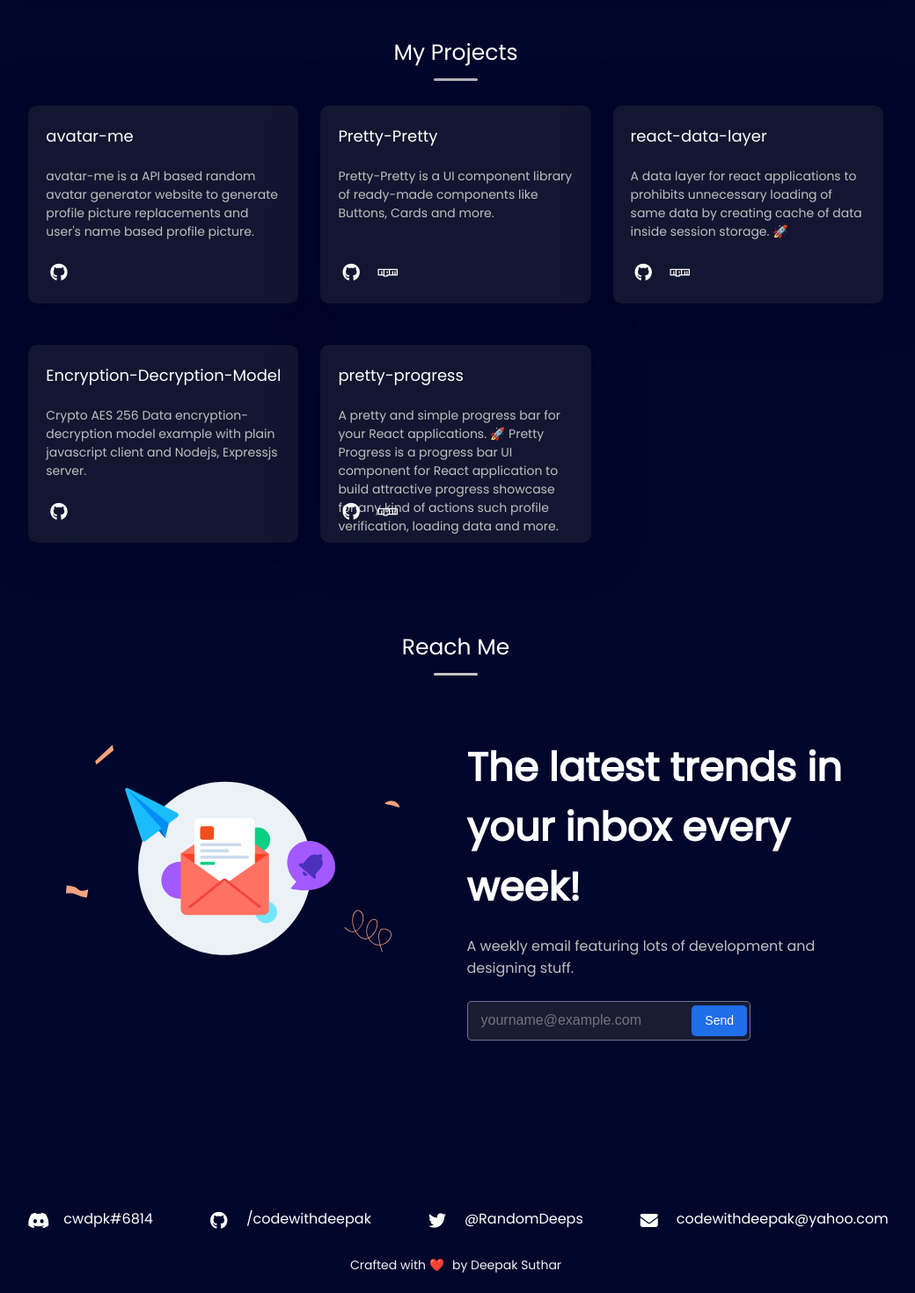
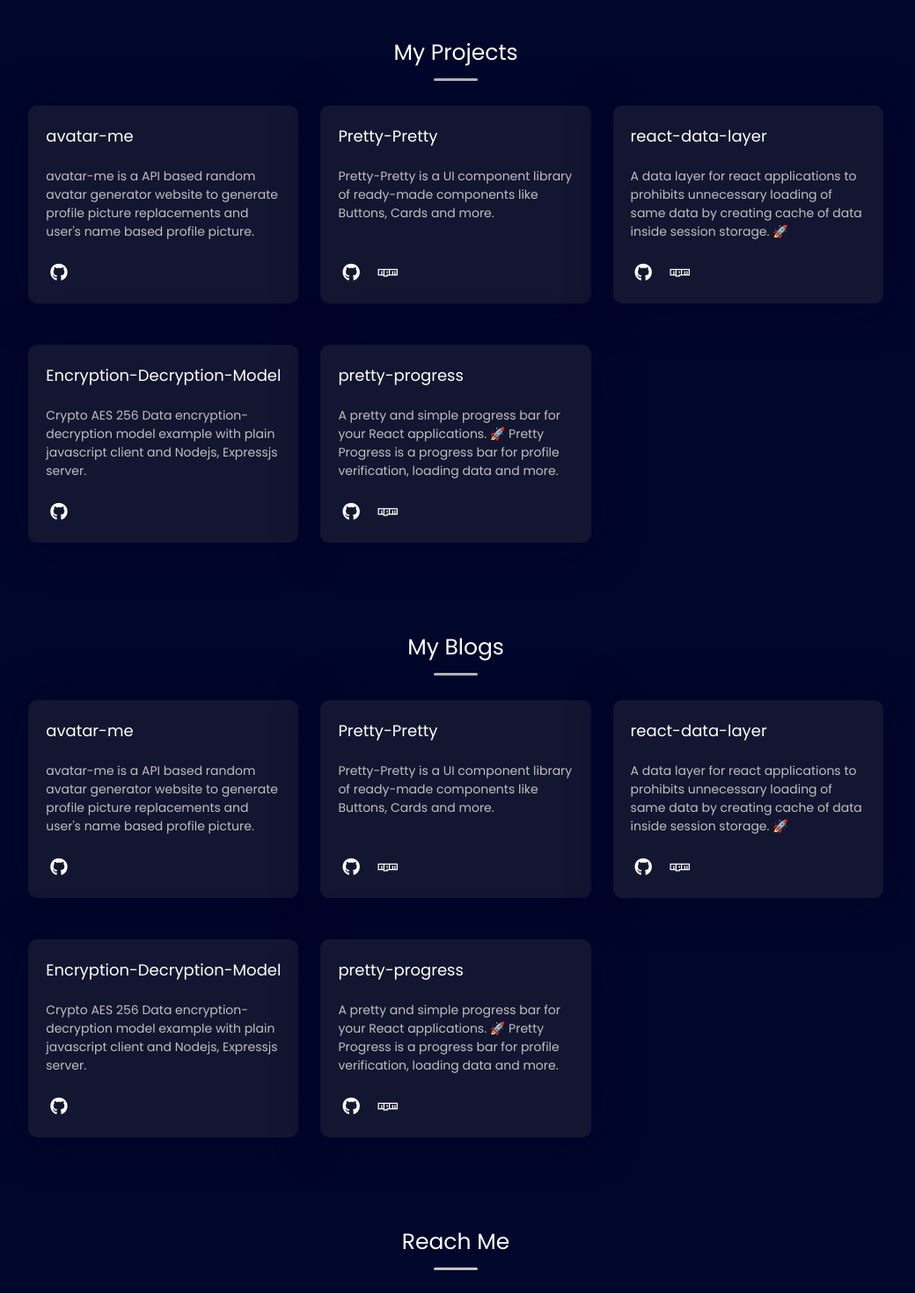
Before and after one commit to codewithdpk/portfolio-react, a React (Create React App) app: page / in a window 1280 px wide. Shown: the part 1100-2570 px from the top of the page at 88% size, without its empty margins (122-1162 px from the left). Built offline with nearby package versions, Linux system fonts and the light colour scheme.

Commit message:
Added blog section

```diff
--- a/src/Pages/LandingPage/index.js
+++ b/src/Pages/LandingPage/index.js
@@ -65,7 +65,7 @@ const LandingPage = () => {
     {
       name: "pretty-progress",
       description:
-        "A pretty and simple progress bar for your React applications. 🚀  \n Pretty Progress is a progress bar UI component for React application to build attractive progress showcase for any kind of actions such profile verification, loading data and more.",
+        "A pretty and simple progress bar for your React applications. 🚀  \n Pretty Progress is a progress bar for profile verification, loading data and more.",
       social: [
         {
           name: "Github",
@@ -90,16 +90,16 @@ const LandingPage = () => {
 
   const socialRefers = {
     discord: "cwdpk#6814",
-    github: "/codewithdeepak",
+    github: "/codewithdpk",
     email: "codewithdeepak@yahoo.com",
-    twitter: "@RandomDeeps",
+    twitter: "@deepaketh",
   };
 
   const socialHref = {
     discord: "https://discord.com/",
     github: "https://github.com/codewithdpk",
     email: "mailto:codewithdeepak@yahoo.com",
-    twitter: "https://twitter.com/DeepsRandom",
+    twitter: "https://twitter.com/deepaketh",
   };
 
   return (
@@ -140,6 +140,45 @@ const LandingPage = () => {
       <div className="container-two">
         <div className="heading-area">
           <span className="heading-title">My Projects</span>
+          <div className="heading-title-line"></div>
+        </div>
+        <div className="project-showcase-container">
+          {projects.map((project) => {
+            return (
+              <div className="a-project-container">
+                <span className="project-name">{project.name}</span>
+                <span className="project-description">
+                  {project.description}
+                </span>
+                <div className="social-icons">
+                  {project.social.map((icon) => {
+                    return (
+                      <a
+                        target="_blank"
+                        rel="noopener noreferrer"
+                        href={icon.link}
+                        className="social-icon"
+                      >
+                        <i class={`${icon.icon}`}></i>
+                      </a>
+                    );
+                  })}
+                </div>
+              </div>
+            );
+          })}
+        </div>
+      </div>
+
+      <div className="container-two">
+        <div className="heading-area">
+          <a
+            style={{ textDecoration: "none" }}
+            href={"https://medium.com/@codewithdeepak"}
+            className="heading-title"
+          >
+            My Blogs
+          </a>
           <div className="heading-title-line"></div>
         </div>
         <div className="project-showcase-container">
```
